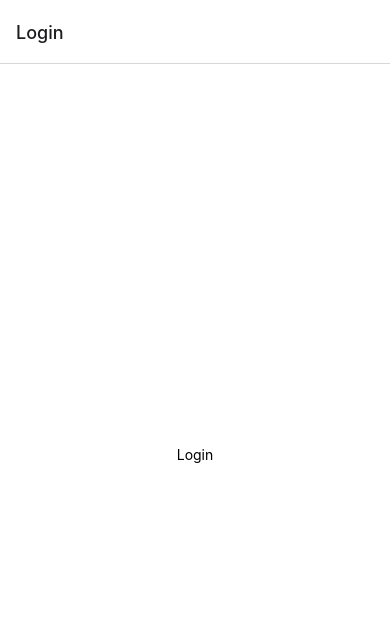
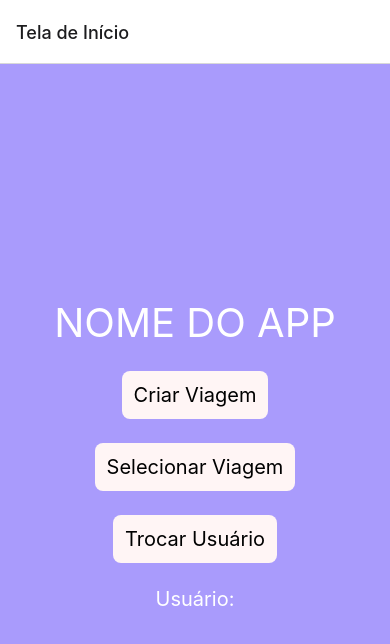
Before and after one commit to DS-2021-2-Feudo-Azul-Hortencia/Frontend, a React Native app: screen / in a window 390 px wide. Shown: the top 644 px of the page. Built offline with nearby package versions, Linux system fonts and the light colour scheme.

Commit message:
Colocando título e botões

```diff
--- a/App.js
+++ b/App.js
@@ -2,6 +2,7 @@ import React from 'react';
 import Login from './src/pages/login';
 import { createNativeStackNavigator } from '@react-navigation/native-stack';
 import { NavigationContainer } from '@react-navigation/native';
+import TelaDeInicio from './src/pages/login';
 
 const Stack = createNativeStackNavigator();
 
@@ -12,8 +13,8 @@ export default function App() {
     <NavigationContainer>
       <Stack.Navigator>
         <Stack.Screen
-          name="Login"
-          component={Login}
+          name="Tela de Início"
+          component={TelaDeInicio}
         />
       </Stack.Navigator>
     </NavigationContainer>
--- a/src/pages/login/index.js
+++ b/src/pages/login/index.js
@@ -1,11 +1,32 @@
 import React from 'react';
-import { Text, View } from 'react-native';
+import { Text, View, Button, TouchableOpacity } from 'react-native';
 import styles from './styles';
 
-export default function Login() {
+export default function TelaDeInicio() {
   return (
     <View style={styles.container}>
-      <Text>Login</Text>
+      <Text style={styles.white1}>NOME DO APP</Text>
+
+      <TouchableOpacity
+        style={styles.button}
+        onPress={console.log("Press")}>
+          <Text style={styles.black1}>Criar Viagem</Text>
+      </TouchableOpacity>
+
+      <TouchableOpacity
+        style={styles.button}
+        onPress={console.log("Press")}>
+          <Text style={styles.black1}>Selecionar Viagem</Text>
+      </TouchableOpacity>
+
+      <TouchableOpacity
+        style={styles.button}
+        onPress={console.log("Press")}>
+          <Text style={styles.black1}>Trocar Usuário</Text>
+      </TouchableOpacity>
+
+      <Text style={styles.white2}>Usuário:</Text>
+
     </View>
   );
 }
--- a/src/pages/login/styles.js
+++ b/src/pages/login/styles.js
@@ -3,10 +3,33 @@ import { StyleSheet } from "react-native";
 const styles = StyleSheet.create({
     container: {
       flex: 1,
-      backgroundColor: '#fff',
+      backgroundColor: '#A99BFC',
       alignItems: 'center',
       justifyContent: 'center',
     },
+
+    white1: {
+      color: '#fff',
+      fontSize: 40,
+      marginBottom: 24,
+    },
+
+    white2: {
+      color: '#fff',
+      fontSize: 20,
+    },
+
+    black1:{
+      color: 'black',
+      fontSize: 20,
+    },
+
+    button:{
+      backgroundColor: '#FFF5F5',
+      marginBottom : 24,
+      padding: 12,
+      borderRadius: 8,
+    }
   });
 
   export default styles
```
